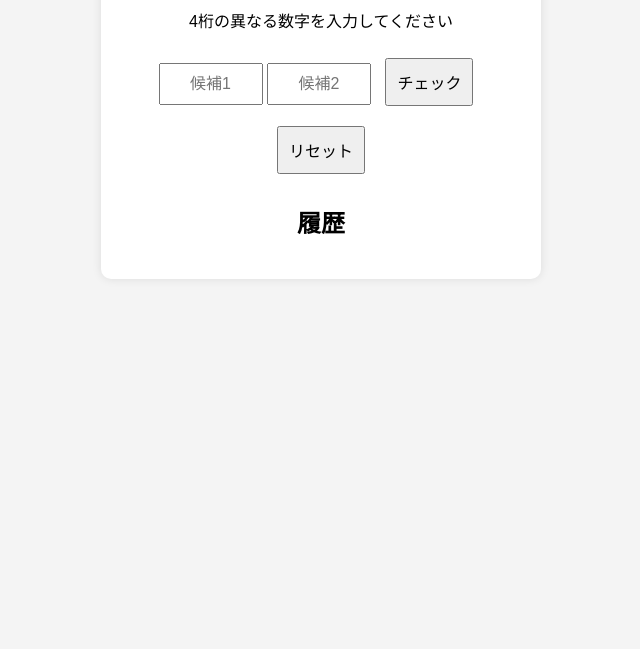
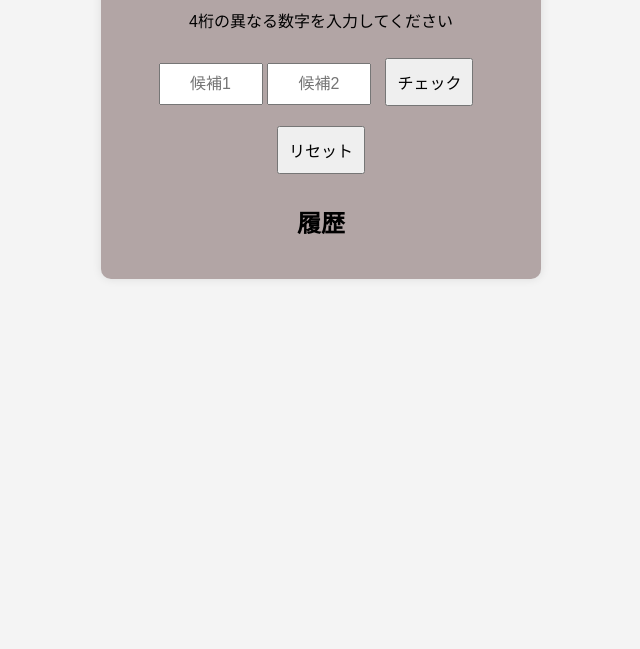
Before and after one commit to tako-chan0511/hit-and-blow-game, a plain HTML site: page index.html in a window 1280 px wide. Shown: the part 151-800 px from the top of the page, without its empty margins (319-959 px from the left). Drawn offline with Linux system fonts and the light colour scheme.

Commit message:
3rd commit

```diff
--- a/script.js
+++ b/script.js
@@ -143,5 +143,6 @@ function disableInputs() {
 
 // ゲームをリセットする（ページをリロード）
 function resetGame() {
+    sessionStorage.removeItem("reloaded"); // セッションをクリア
     location.reload(); // 画面をリロードして初期状態に戻す
 }
--- a/style.css
+++ b/style.css
@@ -7,7 +7,7 @@ body {
 .container {
     max-width: 400px;
     margin: 50px auto;
-    background: white;
+    background: rgb(178, 165, 165);
     padding: 20px;
     border-radius: 10px;
     box-shadow: 0 0 10px rgba(0, 0, 0, 0.1);
```
